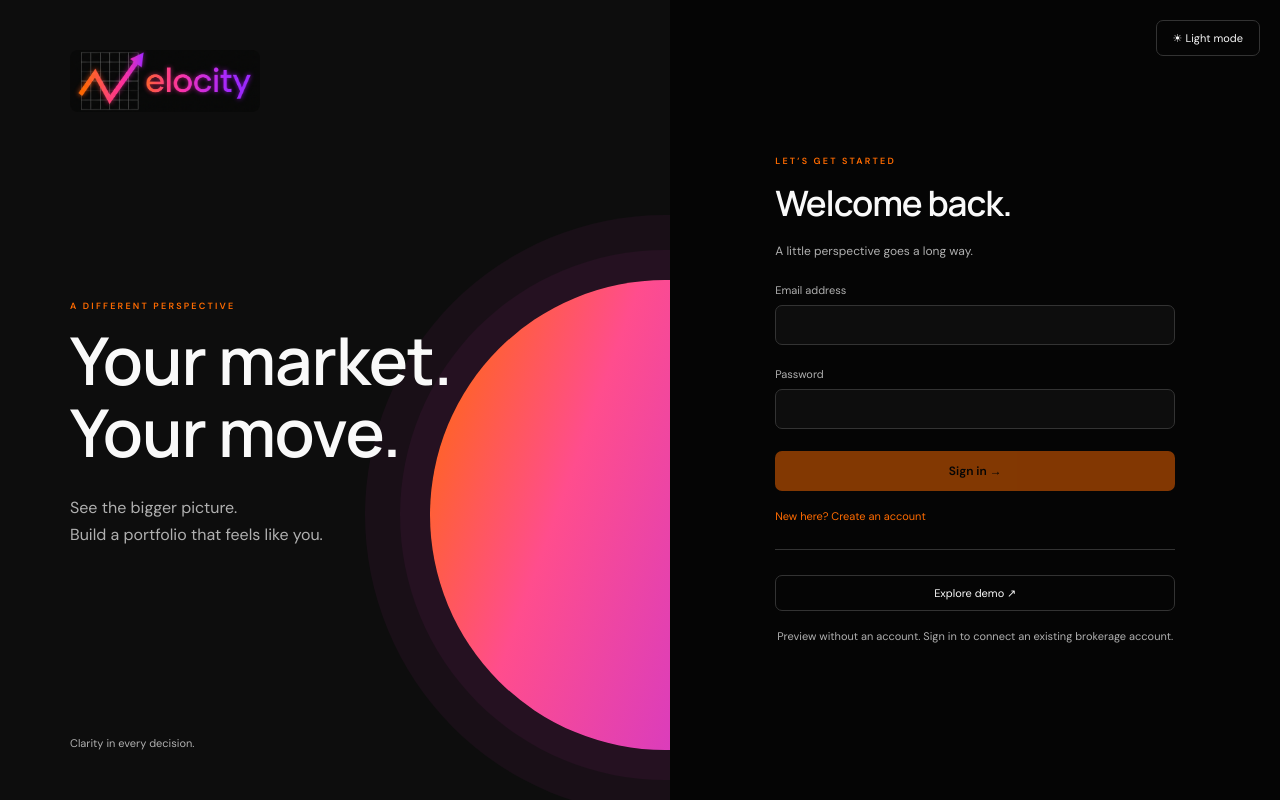
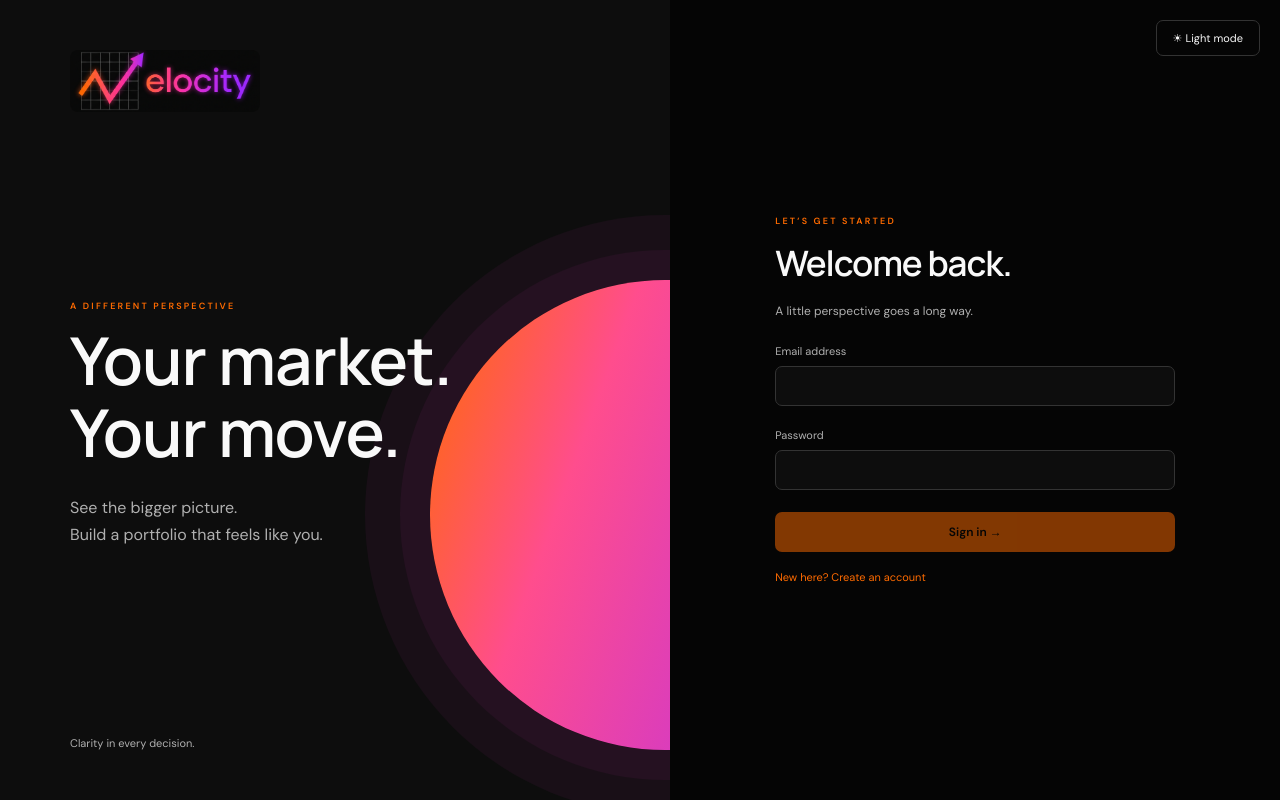
Before and after one commit to srameshbabu123/JARBiS, an Angular app in the folder client/: page /#/login in a window 1280 px wide. Built offline with nearby package versions, Linux system fonts and the light colour scheme.

Commit message:
Remove demo navigation and preview labels

```diff
--- a/client/src/pages/login/login-page.html
+++ b/client/src/pages/login/login-page.html
@@ -3,7 +3,7 @@
 
 <div class="auth">
   <section class="auth-art">
-    <a class="brand" href="#/overview"><app-brand-logo /></a>
+    <a class="brand" href="#/login"><app-brand-logo /></a>
     <div>
       <span class="eyebrow">A DIFFERENT PERSPECTIVE</span>
       <h1>Your market.<br />Your move.</h1>
@@ -53,12 +53,5 @@
     >
       {{signup?'Already a member? Sign in':'New here? Create an account'}}
     </button>
-    <div class="divider"></div>
-    <button class="outline wide" (click)="vm.go('Overview')">
-      Explore demo ↗</button
-    ><small
-      >Preview without an account. Sign in to connect an existing brokerage
-      account.</small
-    >
   </section>
 </div>
```
